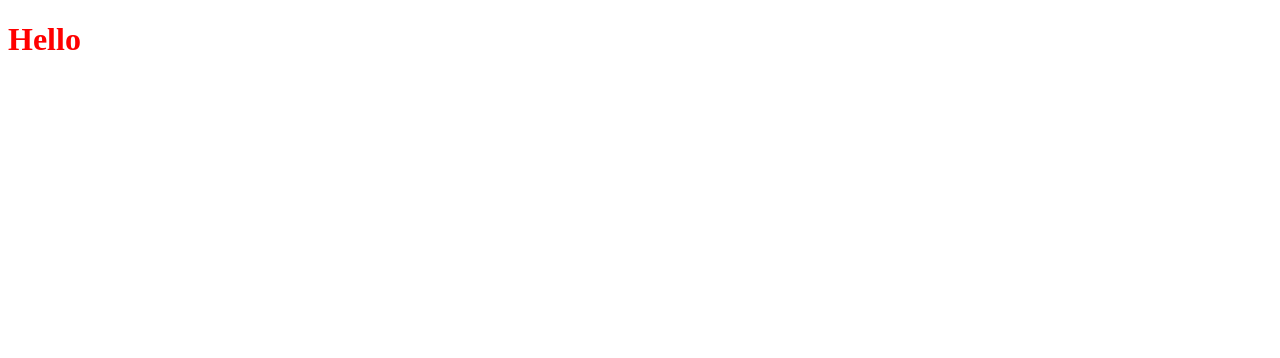
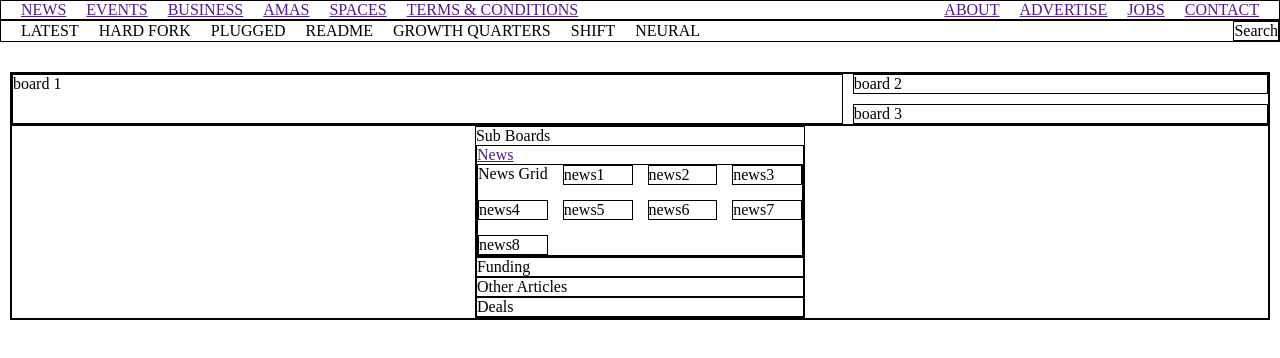
Before and after one commit to benzsen/TNW-Clone, a plain HTML site: page index.html in a window 1280 px wide. Drawn offline with Linux system fonts and the light colour scheme.

Commit message:
updated main boards

```diff
--- a/index.html
+++ b/index.html
@@ -6,6 +6,77 @@
     <title></title>
   </head>
   <body>
-    <h1>Hello</h1>
+    <header>
+      <div class="header-box1">
+        <ul class="header-box1-list-left">
+          <li><a href="">News</a></li>
+          <li><a href="">Events</a></li>
+          <li><a href="">Business</a></li>
+          <li><a href="">AMAs</a></li>
+          <li><a href="">Spaces</a></li>
+          <li><a href="">Terms & Conditions</a></li>
+        </ul>
+
+        <ul class="header-box1-list-right">
+          <li><a href="">About</a></li>
+          <li><a href="">Advertise</a></li>
+          <li><a href="">Jobs</a></li>
+          <li><a href="">Contact</a></li>
+        </ul>
+      </div>
+      <div class="header-box2">
+        <ul class="header-box2-list">
+          <li>Latest</li>
+          <li>Hard Fork</li>
+          <li>Plugged</li>
+          <li>Readme</li>
+          <li>Growth Quarters</li>
+          <li>Shift</li>
+          <li>Neural</li>
+        </ul>
+
+        <div class="header-box2-search">
+          Search
+        </div>
+      </div>
+    </header>
+    <main>
+      <div class="main-board">
+        <div class="main-board-container">
+          <div class="main-board-1">
+            board 1
+          </div>
+          <div class="main-board-2">
+            board 2
+          </div>
+          <div class="main-board-3">
+            board 3
+          </div>
+        </div>
+      <div class="section">
+        <div class="sub-boards">Sub Boards
+          <div class="news">
+            <a href="">News</a>
+            <div class="news-grid">News Grid
+              <div class="news1">news1</div>
+              <div class="news1">news2</div>
+              <div class="news1">news3</div>
+              <div class="news1">news4</div>
+              <div class="news1">news5</div>
+              <div class="news1">news6</div>
+              <div class="news1">news7</div>
+              <div class="news1">news8</div>
+            </div>
+          </div>
+          <div class="funding">Funding</div>
+          <div class="other-article">Other Articles</div>
+          <div class="deals">Deals</div>
+        </div>
+      </div>
+      </div>
+    </main>
+    <footer>
+
+    </footer>
   </body>
 </html>
--- a/styles.css
+++ b/styles.css
@@ -1,3 +1,92 @@
-h1{
-  color:red;
+body{
+  margin: 0;
 }
+header{
+  margin-bottom: 30px;
+}
+main{
+  margin: 0 10px;
+}
+div{
+  border: 1px black solid;
+}
+
+ul{
+  list-style: none;
+  padding: 0 10px;;
+  margin: 0;
+}
+
+li{
+  margin: 0 10px;
+  text-transform: uppercase;
+}
+
+.header-box1{
+  display: flex;
+  align-items: center;
+  justify-content: space-evenly;
+}
+
+.header-box1-list-left{
+  display: flex;
+}
+
+.header-box1-list-right{
+  display: flex;
+  justify-content: flex-end;
+  margin-left: auto;
+}
+
+.header-box2{
+  display: flex;
+  align-items: center;
+  justify-content: space-evenly;
+}
+
+.header-box2-list{
+  display: flex;
+}
+
+.header-box2-search{
+  display: flex;
+  justify-content: flex-end;
+  margin-left: auto;
+}
+
+.main-board-container{
+  display: grid;
+  grid-template-columns: 2fr 1fr;
+  gap: 10px;
+}
+
+.main-board-1{
+  grid-row: 1/3;
+}
+
+.search{
+  flex-grow: 1;
+}
+
+.section{
+  display: flex;
+  justify-content: center;
+}
+
+.sub-boards{
+  display: flex;
+  flex-direction: column;
+  max-width:1200px;
+
+}
+
+.news{
+
+}
+
+.news-grid{
+  display: grid;
+  grid-template-columns: repeat(4, 1fr);
+  justify-content: stretch;
+  gap: 15px;
+}
```
